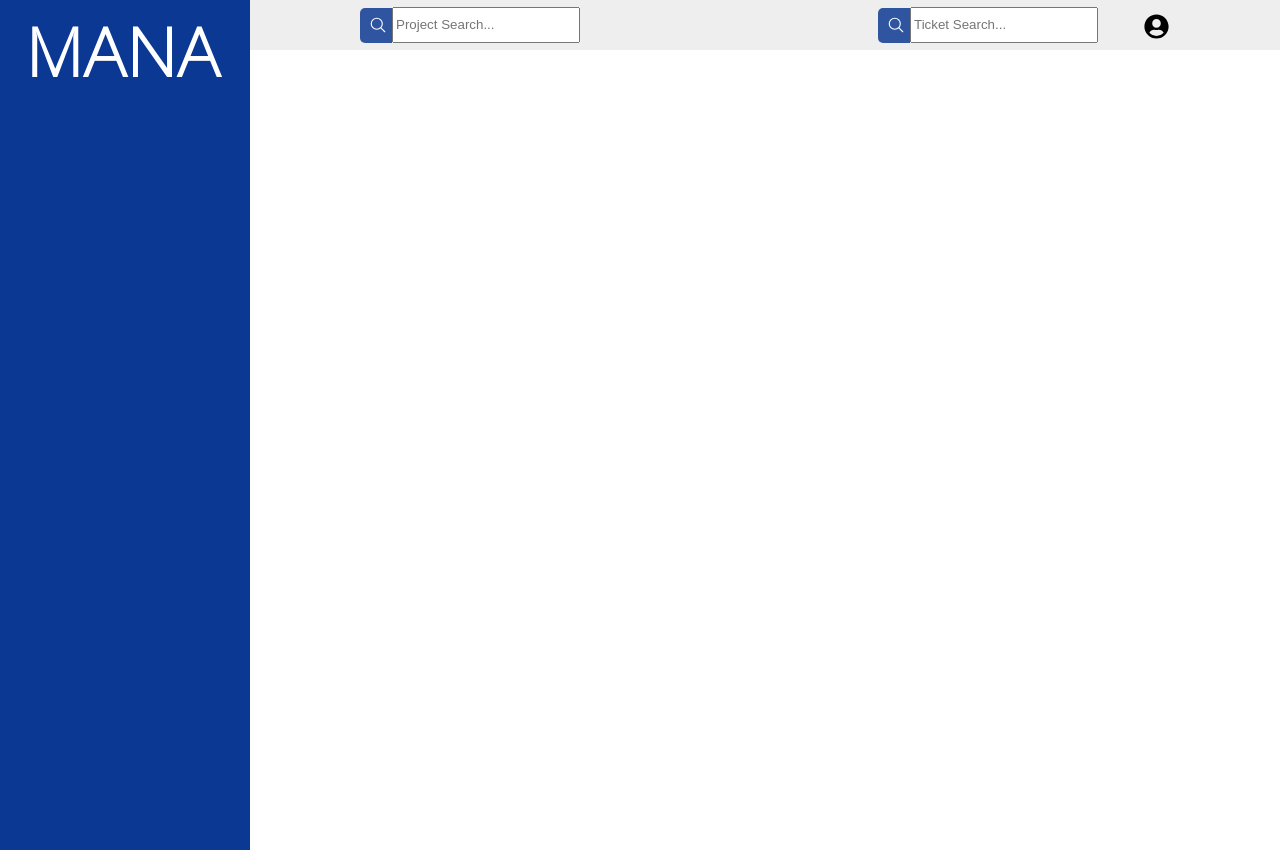
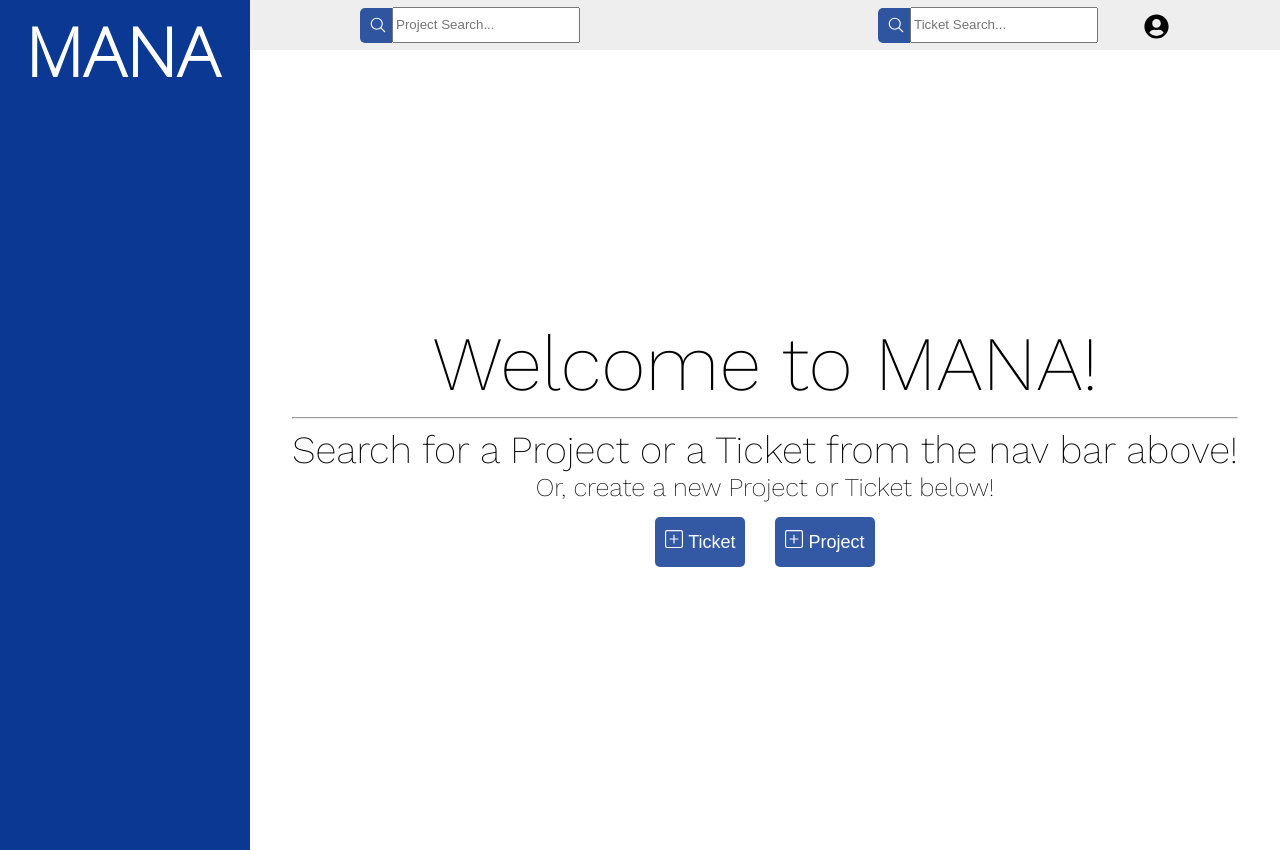
Before and after one commit to Chaptastic12/mana, a React (Create React App) app: page / in a window 1280 px wide. Before the commit this address had no page. Built offline with nearby package versions, Linux system fonts and the light colour scheme.

Commit message:
Added home page
App now has a general home page. Instead of nothing, the app now welcomes you, directs you where to start or offers the ability to create a ticket or project

```diff
--- a/src/App.tsx
+++ b/src/App.tsx
@@ -9,6 +9,7 @@ import NavBar from './components/NavBar/NavBar';
 import UserProvider from './Context/User-Context';
 import HeaderBar from './components/HeaderBar/HeaderBar';
 import TicketDetails from './pages/TicketDetails/TicketDetails';
+import HomePage from './pages/HomePage/HomePage';
 
 function App() {
   return (
@@ -21,6 +22,7 @@ function App() {
           <div className='Page'>
             <HeaderBar />
             <Routes>
+              <Route path='/' element={ <HomePage /> } />
               <Route path='/dashboard/:projectReference' element={ <ProjectDashBoard /> } />
               <Route path='/ticket/:projectReference' element={ <TicketDetails /> } />
             </Routes>
--- a/src/components/Modal/Modal.css
+++ b/src/components/Modal/Modal.css
@@ -3,7 +3,7 @@
     display: flex;
     align-items: center;
     justify-content: center;
-    width: 85vw;
+    width: 88vw;
     height: 100vh;
     background-color: rgba(0,0,0,.5);
     z-index: 100;
--- a/src/components/NavBar/NavBar.css
+++ b/src/components/NavBar/NavBar.css
@@ -6,4 +6,5 @@
     margin: 0;
     /* text-shadow: 2px 0 0 #fff, -2px 0 0 #fff, 0 2px 0 #fff, 0 -2px 0 #fff, 1px 1px #fff, -1px -1px 0 #fff, 1px -1px 0 #fff, -1px 1px 0 #fff; */
     font-family: 'Work Sans', sans-serif;
+    cursor: pointer;
 }
--- a/src/components/NavBar/NavBar.tsx
+++ b/src/components/NavBar/NavBar.tsx
@@ -1,10 +1,15 @@
 import React from 'react'
+import { useNavigate } from 'react-router-dom'
 import './NavBar.css'
 
 const NavBar = () => {
+  const navigate = useNavigate();
+
   return (
     <div className='NavBar'>
-        <h1>MANA</h1>
+      <div onClick={ () => navigate('/') }>
+        <h1> MANA</h1>
+      </div>
     </div>
   )
 }
--- /dev/null
+++ b/src/pages/HomePage/HomePage.css
@@ -0,0 +1,25 @@
+.HomePage {
+    display: flex;
+    align-items: center;
+    justify-content: center;
+    height: 100%;
+    width: 100%;
+    text-align: center;
+    font-family: var(--SpecialFont);
+
+}
+.HomePage-Title{
+    font-size:  6vw;
+}
+
+.HomePage-SubTitle{
+    font-size:  3vw;
+}
+
+.HomePage-Create{
+    font-size: 2vw;
+}
+
+.HomePage-Buttons button{
+    margin: 15px;
+}
--- /dev/null
+++ b/src/pages/HomePage/HomePage.tsx
@@ -0,0 +1,38 @@
+import React, { useState } from 'react'
+import AddTicketForm from '../ProjectDashboard/AddTicketForm/AddTicketForm';
+import Modal from '../../components/Modal/Modal';
+import { BsPlusSquare } from 'react-icons/bs'
+
+import './HomePage.css';
+const HomePage = () => {
+
+    const [ showAddTicket, setShowAddTicket ] = useState<boolean>(false);
+    const [ showAddProject, setShowAddProject ] = useState<boolean>(false);
+
+  return (<>
+    { showAddTicket && <Modal closeModal={setShowAddTicket}> <AddTicketForm closeModal={setShowAddTicket} /> </Modal>}
+
+    <div className='HomePage'>
+
+        <div>
+            <div className='HomePage-Title'>
+                Welcome to MANA!
+            </div>
+            <hr />
+            <div className='HomePage-SubTitle'>
+                Search for a Project or a Ticket from the nav bar above!
+            </div>
+            <div className='HomePage-Create'>
+                Or, create a new Project or Ticket below!
+            </div>
+            <div className='HomePage-Buttons'>
+                <button onClick={() => setShowAddTicket(true)}> <BsPlusSquare /> Ticket</button>
+                <button onClick={() => setShowAddProject(true)}> <BsPlusSquare /> Project</button>
+            </div>
+        </div>
+
+    </div>
+  </>)
+}
+
+export default HomePage
--- a/src/pages/TicketDetails/TicketDetails.css
+++ b/src/pages/TicketDetails/TicketDetails.css
@@ -3,6 +3,7 @@
 }
 
 .TicketDetails__Right{
+    padding-top: 20px;
     width: 35%;
 }
 .TicketDetails__Container{
--- a/src/pages/TicketDetails/TicketDetails.tsx
+++ b/src/pages/TicketDetails/TicketDetails.tsx
@@ -96,7 +96,7 @@ const TicketDetails = () => {
                     </div>
                 </div>
                 <div className='TicketDetails__Right'>
-                    <div>Please look nice</div>
+                    <div>Ticket Information</div>
                     <DataListEdit title='Status' value={ticket.status} setValue={(val: string) => editTicketInputField(val, 'status')} id='status' listName='ticketStatus' data={status} name='status' placeholder={'Pick a Status'}/>
                     <DataListEdit title='Ticket Owner' value={ticket.ticketOwner.username} setValue={(val: string) => editTicketInputField(val, 'ownerUsername')} id='ownerUsername' listName='ticketOwnerUsername' data={USERS} name='userName' placeholder={'Pick a User'}/>
                 </div>
```
